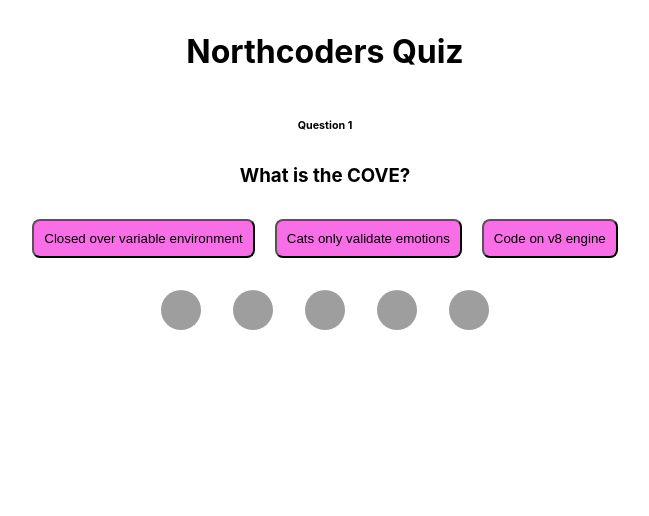
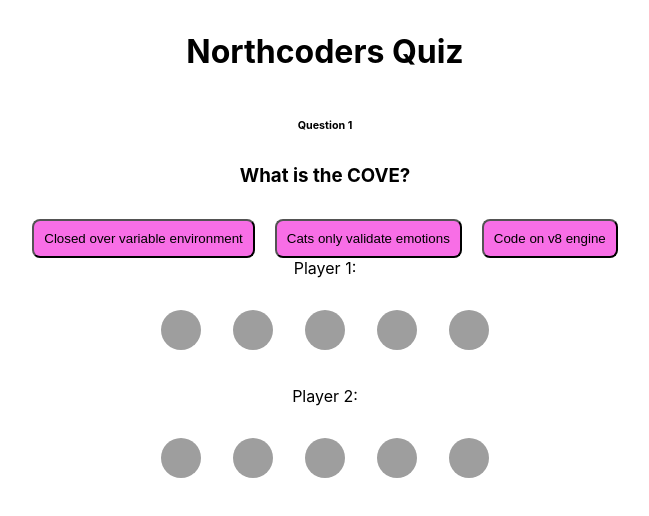
Before and after one commit to Hy-M/fe-tiny-react-app-quiz, a React (Create React App) app: page / in a window 1280 px wide. Shown: the top 516 px of the page, without its empty margins (315-964 px from the left). Built offline with nearby package versions, Linux system fonts and the light colour scheme; the HTML template or start-up script is replaced by a standard one.

Commit message:
adding second player

```diff
--- a/src/components/Circles.jsx
+++ b/src/components/Circles.jsx
@@ -1,30 +1,53 @@
 import React from 'react';
 
 const Circles = (props) => {
-    const { results, questionNumber } = props;
+    const { results1, results2, questionNumber } = props;
     return (
         <section>
+            <p>Player 1:</p>
         <div
-          className={results[0] ? results[0] : "circle"}
+          className={results1[0] ? results1[0] : "circle"}
           id={questionNumber}
         ></div>
         <div
-          className={results[1] ? results[1] : "circle"}
+          className={results1[1] ? results1[1] : "circle"}
           id={questionNumber}
         ></div>
         <div
-          className={results[2] ? results[2] : "circle"}
+          className={results1[2] ? results1[2] : "circle"}
           id={questionNumber}
         ></div>
         <div
-          className={results[3] ? results[3] : "circle"}
+          className={results1[3] ? results1[3] : "circle"}
           id={questionNumber}
         ></div>
         <div
-          className={results[4] ? results[4] : "circle"}
+          className={results1[4] ? results1[4] : "circle"}
           id={questionNumber}
         ></div>
-      </section>
+
+       <p>Player 2:</p>
+   <div
+     className={results2[0] ? results2[0] : "circle"}
+     id={questionNumber}
+   ></div>
+   <div
+     className={results2[1] ? results2[1] : "circle"}
+     id={questionNumber}
+   ></div>
+   <div
+     className={results2[2] ? results2[2] : "circle"}
+     id={questionNumber}
+   ></div>
+   <div
+     className={results2[3] ? results2[3] : "circle"}
+     id={questionNumber}
+   ></div>
+   <div
+     className={results2[4] ? results2[4] : "circle"}
+     id={questionNumber}
+   ></div>
+ </section>
     );
 };
 
--- a/src/components/Quiz.jsx
+++ b/src/components/Quiz.jsx
@@ -70,10 +70,13 @@
         ]
       }
     ],
-    results: [],
+    results1: [],
+    results2: [],
+    // results: [],
     questionNumber: 0,
     roundIsFinished: false,
-    levelNumber: 1
+    levelNumber: 1,
+    player1Turn: true
   };
 
   handleClick = clickEvent => {
@@ -87,40 +90,58 @@
         obj[usersAnswer] === true ? color = 'green' : color = 'red';
         this.setState(
             currentState => {
-              let newQuestionNum;
+              let newQuestionNum = currentState.questionNumber;
               let newRoundIsFinished;
+              let playerTurn;
+              if (currentState.player1Turn) {
+                  playerTurn = 'results1'
+              } else {
+                  playerTurn = 'results2'
+              }
               if (![4, 9].includes(currentState.questionNumber)) {
-                newQuestionNum = currentState.questionNumber + 1;
+                  if (currentState.results1.length !== currentState.results2.length ) {
+                       newQuestionNum++;
+                  }
               } else {
-                newQuestionNum = currentState.questionNumber + 1;
-                newRoundIsFinished = true;
-                currentState.levelNumber = currentState.levelNumber + 1
+                if (currentState.results1.length !== currentState.results2.length ) {
+                    newQuestionNum++;
+                    newRoundIsFinished = true;
+                    currentState.levelNumber = currentState.levelNumber + 1
+               }
+
               }
               return {
-                results: [...currentState.results, color],
+                player1Turn: !currentState.player1Turn,
+                [playerTurn]: [...currentState[playerTurn], color],
                 questionNumber: newQuestionNum,
                 roundIsFinished: newRoundIsFinished
               };
             }
-          );
+        );
       }
     });
   };
 
   render() {
-    const { questionNumber, quiz, results, roundIsFinished, levelNumber } = this.state;
-    let score = 0;
-    results.forEach(result => {
-      if (result === "green") score++;
+    const { questionNumber, quiz, results1, results2, roundIsFinished, levelNumber } = this.state;
+    let score1 = 0;
+    let score2= 0;
+    results1.forEach(result => {
+      if (result === "green") score1++;
     });
+    results2.forEach(result => {
+        if (result === "green") score2++;
+      });
+
 
     if (roundIsFinished === true) {
       return (
         <div>
           <h6>ROUND OVER</h6>
-          <h3> You scored {score} out of 5</h3>
-          <Circles results={results} questionNumber={questionNumber}/>
-          <button onClick={() => this.setState({roundIsFinished: false, results: []})}>Begin Level {levelNumber}</button>
+          <h3> Player 1 scored {score1} out of 5</h3>
+          <h3> Player 2 scored {score2} out of 5</h3>
+          <Circles results1={results1} results2={results2} questionNumber={questionNumber}/>
+          <button onClick={() => this.setState({roundIsFinished: false, results1: [], results2: []})}>Begin Level {levelNumber}</button>
         </div>
       );
     } else {
@@ -133,7 +154,7 @@
             questionNumber={questionNumber}
             handleClick={this.handleClick}
           />
-         <Circles results={results} questionNumber={questionNumber}/>
+         <Circles results1={results1} results2={results2} questionNumber={questionNumber}/>
         </div>
       );
     }
```
